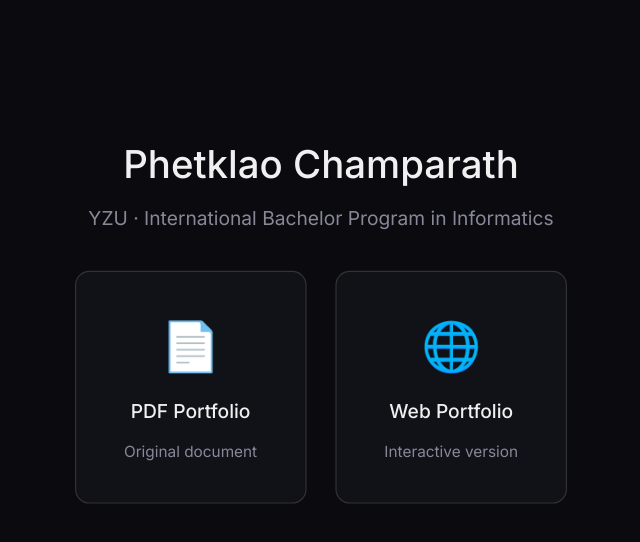
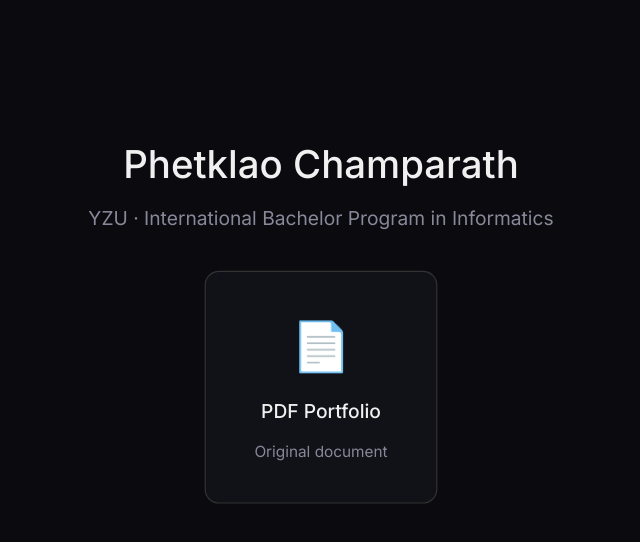
Before and after one commit to Cakenomsod/phetklaodev, a Next.js app: page / in a window 1280 px wide. Shown: the top 542 px of the page, without its empty margins (319-959 px from the left). Built offline with nearby package versions, Linux system fonts and the light colour scheme.

Commit message:
feat: update landing page - disable portfolio button

```diff
--- a/src/app/(site)/page.tsx
+++ b/src/app/(site)/page.tsx
@@ -75,9 +75,8 @@ export default function LandingPage() {
           <span style={{ fontSize: '0.8rem', color: '#888899' }}>Original document</span>
         </motion.a>
 
-        <motion.button
-          /*onClick={() => router.push('/portfolio')}*/
-          onClick={() => { alert("Web Portfolio is under construction."); }}
+        {/*<motion.button
+          onClick={() => router.push('/portfolio')}
           style={{ ...cardStyle, outline: 'none' }}
           whileHover={hoverAnimation}
         >
@@ -85,6 +84,7 @@ export default function LandingPage() {
           <span style={{ fontWeight: 500 }}>Web Portfolio</span>
           <span style={{ fontSize: '0.8rem', color: '#888899' }}>Interactive version</span>
         </motion.button>
+        */}
 
       </motion.div>
 
```
